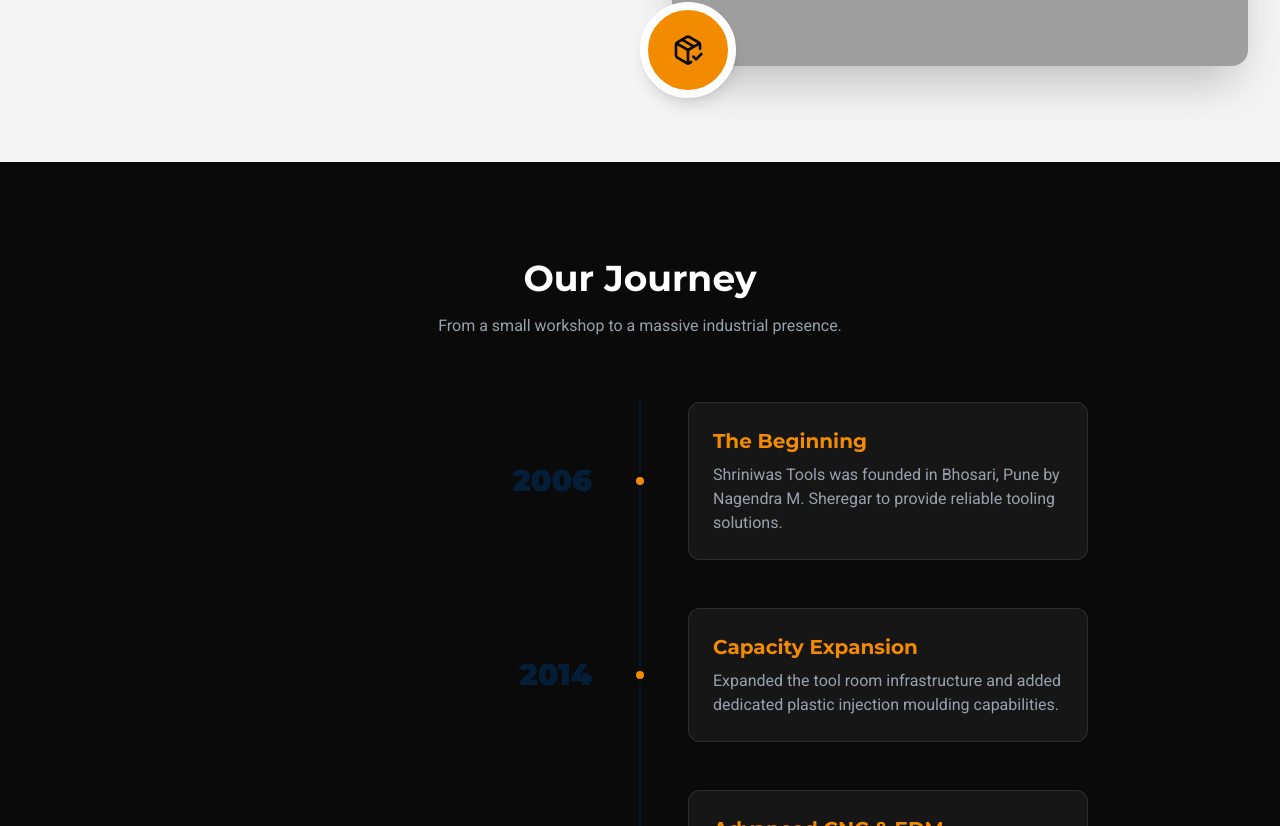
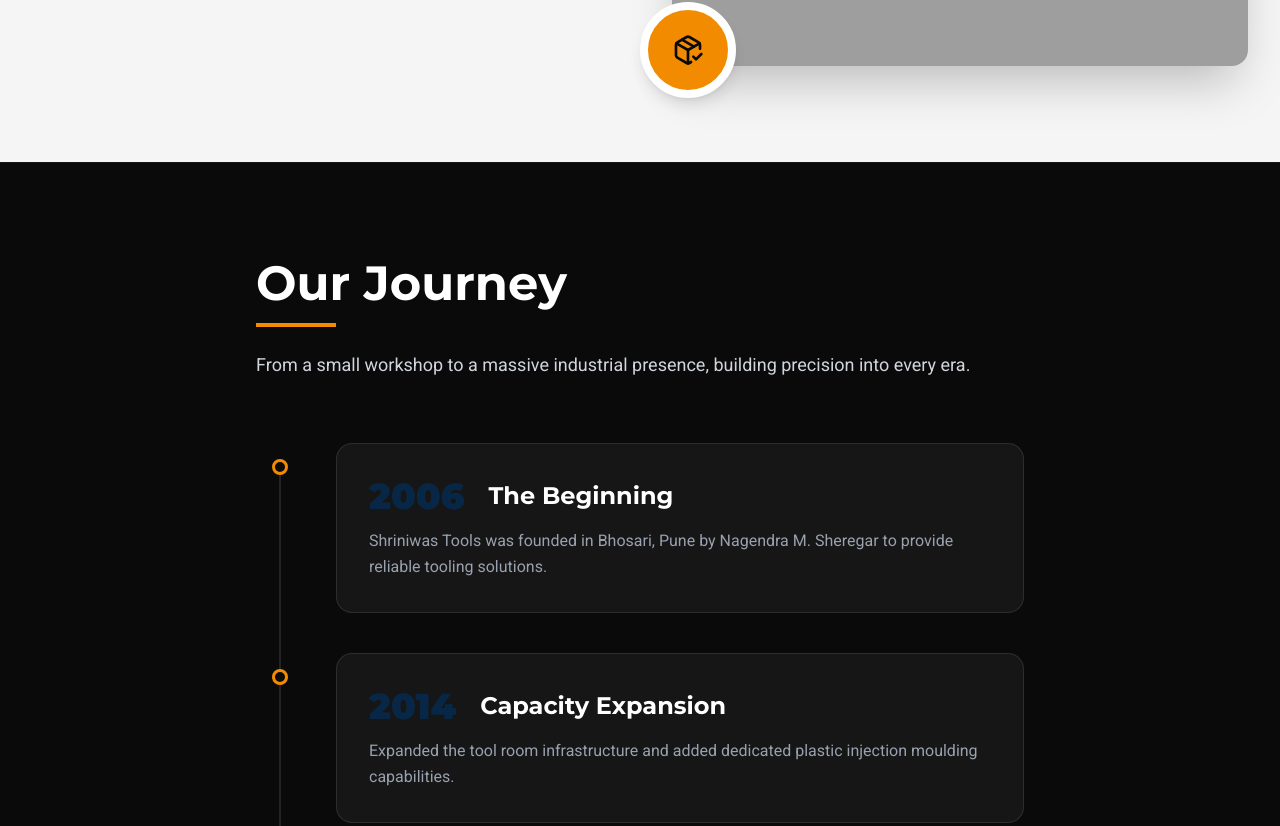
Before and after one commit to ShivaTalmudge/shriniwas_tools_1, a Next.js app: page /about in a window 1280 px wide. Shown: the part 3894-4720 px from the top of the page. Built offline with nearby package versions, Linux system fonts and the light colour scheme; grey boxes are pictures that could not be loaded.

Commit message:
Redesign About Journey timeline for premium left-aligned theme

```diff
--- a/src/app/about/page.tsx
+++ b/src/app/about/page.tsx
@@ -153,16 +153,17 @@
       </section>
 
       {/* Interactive Timeline */}
-      <section className="py-16 md:py-20 lg:py-24 bg-brand-dark text-white">
+      <section className="py-16 md:py-20 lg:py-24 bg-brand-dark text-white border-t border-white/5">
         <div className="container mx-auto px-4 md:px-8">
-          <div className="text-center mb-16">
-            <h2 className="text-4xl font-heading font-bold mb-4">Our Journey</h2>
-            <p className="text-gray-400 max-w-2xl mx-auto">From a small workshop to a massive industrial presence.</p>
+          <div className="text-left max-w-3xl mx-auto mb-16">
+            <h2 className="text-4xl md:text-5xl font-heading font-bold mb-4">Our Journey</h2>
+            <div className="w-20 h-1 bg-brand-accent mb-6" />
+            <p className="text-gray-300 text-lg">From a small workshop to a massive industrial presence, building precision into every era.</p>
           </div>
 
-          <div className="max-w-4xl mx-auto relative">
+          <div className="max-w-3xl mx-auto relative">
             {/* Timeline Line */}
-            <div className="absolute left-2 md:left-1/2 top-0 bottom-0 w-[2px] bg-brand-primary/30 md:-translate-x-1/2"></div>
+            <div className="absolute left-[15px] md:left-[23px] top-4 bottom-0 w-[2px] bg-white/10"></div>
 
             {[
               { year: "2006", title: "The Beginning", desc: "Shriniwas Tools was founded in Bhosari, Pune by Nagendra M. Sheregar to provide reliable tooling solutions." },
@@ -173,23 +174,24 @@
             ].map((milestone, i) => (
               <motion.div
                 key={i}
-                initial={{ opacity: 0, x: 50 }}
+                initial={{ opacity: 0, x: -30 }}
                 animate={{ opacity: 1, x: 0 }}
-                transition={{ duration: 0.5, delay: i * 0.2 }}
-                className="relative pl-10 md:pl-0 mb-12 flex flex-col md:flex-row items-start md:items-center group"
+                transition={{ duration: 0.5, delay: i * 0.15 }}
+                className="relative pl-12 md:pl-20 mb-10 group"
               >
                 {/* Timeline Dot */}
-                <div className="absolute left-2 md:left-1/2 -translate-x-1/2 mt-2.5 md:mt-0 w-4 h-4 bg-brand-accent rounded-full border-4 border-brand-dark group-hover:scale-150 transition-transform z-10" />
+                <div className="absolute left-2 md:left-4 top-4 w-4 h-4 bg-brand-dark border-[3px] border-brand-accent rounded-full group-hover:bg-brand-accent group-hover:shadow-[0_0_15px_rgba(249,115,22,0.5)] transition-all duration-300 z-10" />
 
-                <div className="w-full md:w-1/2 md:text-right md:pr-12 mb-2 md:mb-0">
-                  <div className="text-3xl font-heading font-black text-brand-primary opacity-50 group-hover:opacity-100 transition-opacity">{milestone.year}</div>
-                </div>
-
-                <div className="w-full md:w-1/2 md:pl-12">
-                  <div className="bg-white/5 p-6 rounded-xl border border-white/10 group-hover:bg-white/10 group-hover:-translate-y-1 group-hover:shadow-xl transition-all duration-300">
-                    <h4 className="text-xl font-bold mb-2 text-brand-accent">{milestone.title}</h4>
-                    <p className="text-gray-400">{milestone.desc}</p>
+                <div className="bg-white/5 border border-white/10 hover:border-brand-accent/50 p-6 md:p-8 rounded-2xl group-hover:bg-white/10 transition-all duration-300 group-hover:-translate-y-1 group-hover:shadow-xl">
+                  <div className="flex flex-col md:flex-row md:items-center gap-2 md:gap-6 mb-3">
+                    <span className="text-3xl md:text-4xl font-heading font-black text-brand-primary opacity-60 group-hover:opacity-100 transition-opacity">
+                      {milestone.year}
+                    </span>
+                    <h4 className="text-xl md:text-2xl font-bold text-white group-hover:text-brand-accent transition-colors">
+                      {milestone.title}
+                    </h4>
                   </div>
+                  <p className="text-gray-400 leading-relaxed">{milestone.desc}</p>
                 </div>
               </motion.div>
             ))}
```
